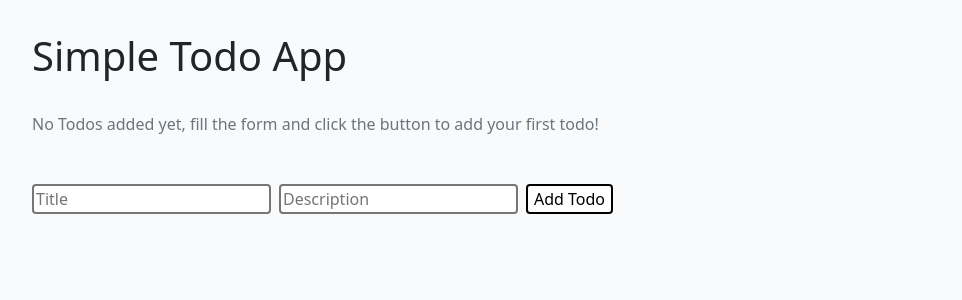
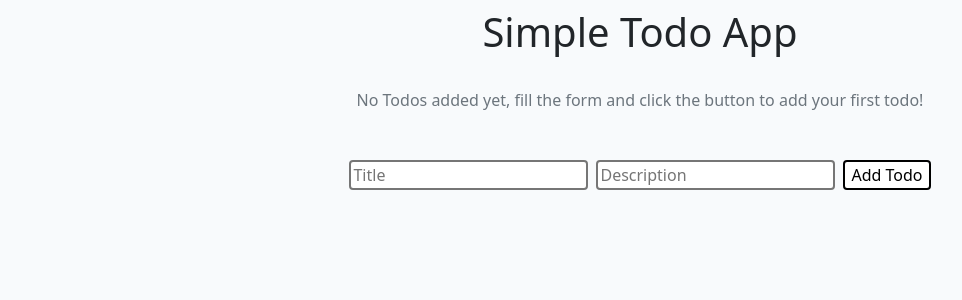
Before and after one commit to justgo97/simple-todo-app, a React (Vite) app: page / in a window 1280 px wide. Shown: the top 300 px of the page, without its empty margins (0-962 px from the left). Built offline with nearby package versions, Linux system fonts and the light colour scheme.

Commit message:
Update styling

```diff
--- a/src/App.scss
+++ b/src/App.scss
@@ -1,5 +1,13 @@
 .todo {
+  display: flex;
+  flex-direction: column;
+  justify-content: center;
+  align-items: center;
   padding: 2rem;
+  padding-left: 1vw;
+  padding-right: 1vw;
+  padding-top: 1vh;
+  padding-bottom: 1vh;
 
   button {
     border-radius: 0.25rem;
@@ -15,6 +23,7 @@
   &-list {
     padding-top: 1rem;
     display: flex;
+    flex-direction: column;
     flex-wrap: wrap;
     gap: 0.5rem;
 
@@ -59,12 +68,11 @@
       &-footer {
         display: flex;
         justify-content: space-between;
+        gap: 0.1rem;
 
         &-buttons {
-
           display: flex;
           gap: 0.5rem;
-
 
           &-toggle {
             $toggleButton: hsl(207, 76%, 55%);
@@ -82,10 +90,7 @@
             color: rgb(239 68 68);
             border-color: rgb(239 68 68);
           }
-
         }
-
-
       }
     }
   }
```
Lines whose indentation alone changed are shown as unchanged.
